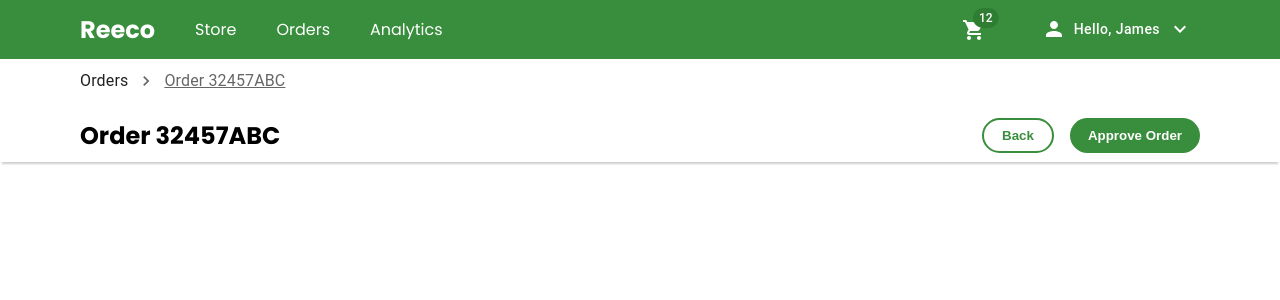
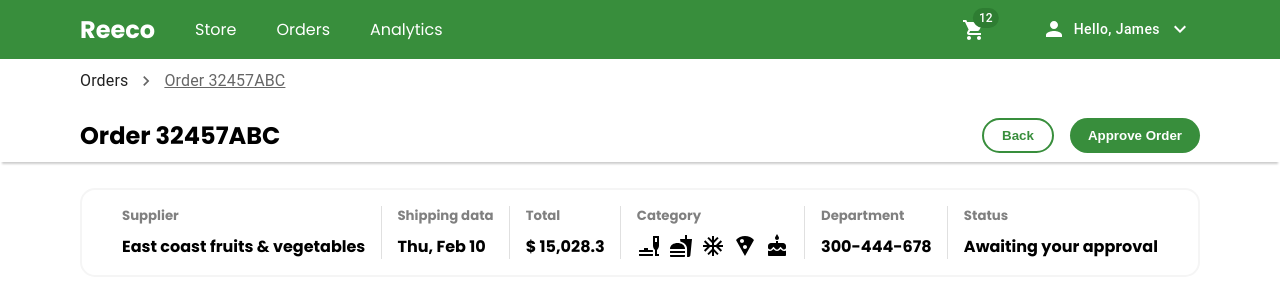
Before and after one commit to raz001/Reeco, a React (Create React App) app: page / in a window 1280 px wide. Shown: the top 300 px of the page. Built offline with nearby package versions, Linux system fonts and the light colour scheme.

Commit message:
order info and mock data added

```diff
--- /dev/null
+++ b/db.json
@@ -0,0 +1,52 @@
+{
+    "item": [
+        {
+            "productName": "Chicken 65 with curry",
+            "brand": "Hormel black Labelmany",
+            "status": "Approved",
+            "price": 9999
+        },
+        {
+            "productName": "Mozzarella sticks",
+            "brand": "Mozzarella sticks black",
+            "status": "pending",
+            "price": 9923
+        },
+        {
+            "productName": "Mac & cheese (with an option to add bacon)",
+            "brand": "Mac & cheese black",
+            "status": "Missing",
+            "price": 239
+        },
+        {
+            "productName": "Spinach cheese dip with chips",
+            "brand": "Cheese dip with chips",
+            "status": "pending",
+            "price": 45
+        },
+        {
+            "productName": "Onion rings",
+            "brand": "sticks rings black",
+            "status": "pending",
+            "price": 349
+        },
+        {
+            "productName": "Chicken brease fillets matuu marrinated 6 onuce raw, Invalid",
+            "brand": "Hormel black Labelmany",
+            "status": "pending",
+            "price": 69
+        },
+        {
+            "productName": "Spinach cheese dip with chips",
+            "brand": "Cheese dip with chips",
+            "status": "pending",
+            "price": 23
+        },
+        {
+            "productName": "Mac & cheese (with an option to add bacon)",
+            "brand": "Mac & cheese black",
+            "status": "pending",
+            "price": 649
+        }
+    ]
+}
--- a/src/App.js
+++ b/src/App.js
@@ -1,6 +1,7 @@
 import './App.css';
 import NavBar from './components/navbar/Navbar';
 import OrderHeader from './components/order/OrderHeader';
+import OrderInfo from './components/order/OrderInfo';
 import ReecoTheme from './components/utils/ReecoTheme';
 
 function App() {
@@ -8,6 +9,7 @@ function App() {
     <ReecoTheme>
       <NavBar />
       <OrderHeader />
+      <OrderInfo />
     </ReecoTheme>
   );
 }
--- /dev/null
+++ b/src/components/order/OrderInfo.jsx
@@ -0,0 +1,65 @@
+import React from 'react';
+import Div from '../utils/Div';
+import { Divider, Stack, styled } from '@mui/material';
+import AcUnitIcon from '@mui/icons-material/AcUnit';
+import FastfoodIcon from '@mui/icons-material/Fastfood';
+import LocalPizzaIcon from '@mui/icons-material/LocalPizza';
+import BrunchDiningIcon from '@mui/icons-material/BrunchDining';
+import CakeIcon from '@mui/icons-material/Cake';
+
+const Caption = styled('h5')({
+    color: 'gray',
+    fontWeight: 'bold',
+});
+
+export default function OrderInfo() {
+    return (
+        <Div style={{ marginTop: '16px' }}>
+            <Stack
+                direction={'row'}
+                justifyContent={'space-between'}
+                sx={{ p: 2 }}
+                style={{
+                    border: '2.3px solid whitesmoke',
+                    borderRadius: '15px',
+                }}
+            >
+                <Stack sx={{ pl: 3 }} spacing={1}>
+                    <Caption>Supplier</Caption>
+                    <h4>East coast fruits & vegetables</h4>
+                </Stack>
+                <Divider orientation={'vertical'} flexItem />
+                <Stack spacing={1}>
+                    <Caption>Shipping data</Caption>
+                    <h4 variant={'h6'}>Thu, Feb 10</h4>
+                </Stack>
+                <Divider orientation={'vertical'} flexItem />
+                <Stack spacing={1}>
+                    <Caption>Total</Caption>
+                    <h4 variant={'h6'}>$ 15,028.3</h4>
+                </Stack>
+                <Divider orientation={'vertical'} flexItem />
+                <Stack spacing={1}>
+                    <Caption>Category</Caption>
+                    <Stack direction={'row'} spacing={1}>
+                        <BrunchDiningIcon />
+                        <FastfoodIcon />
+                        <AcUnitIcon />
+                        <LocalPizzaIcon />
+                        <CakeIcon />
+                    </Stack>
+                </Stack>
+                <Divider orientation={'vertical'} flexItem />
+                <Stack spacing={1}>
+                    <Caption>Department</Caption>
+                    <h4 variant={'h6'}>300-444-678</h4>
+                </Stack>
+                <Divider orientation={'vertical'} flexItem />
+                <Stack sx={{ pr: 3 }} spacing={1}>
+                    <Caption>Status</Caption>
+                    <h4 variant={'h6'}>Awaiting your approval</h4>
+                </Stack>
+            </Stack>
+        </Div>
+    );
+}
```
